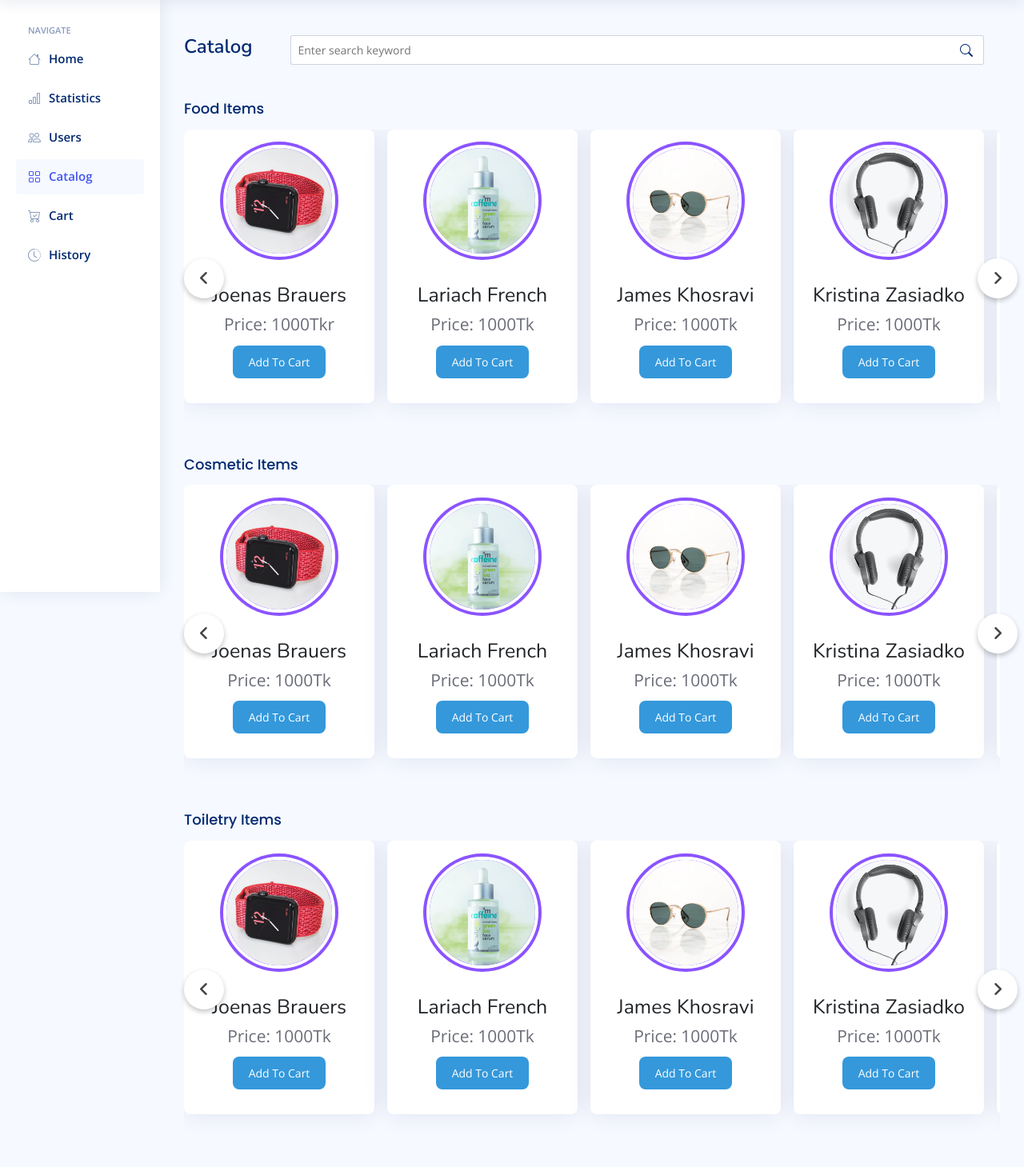
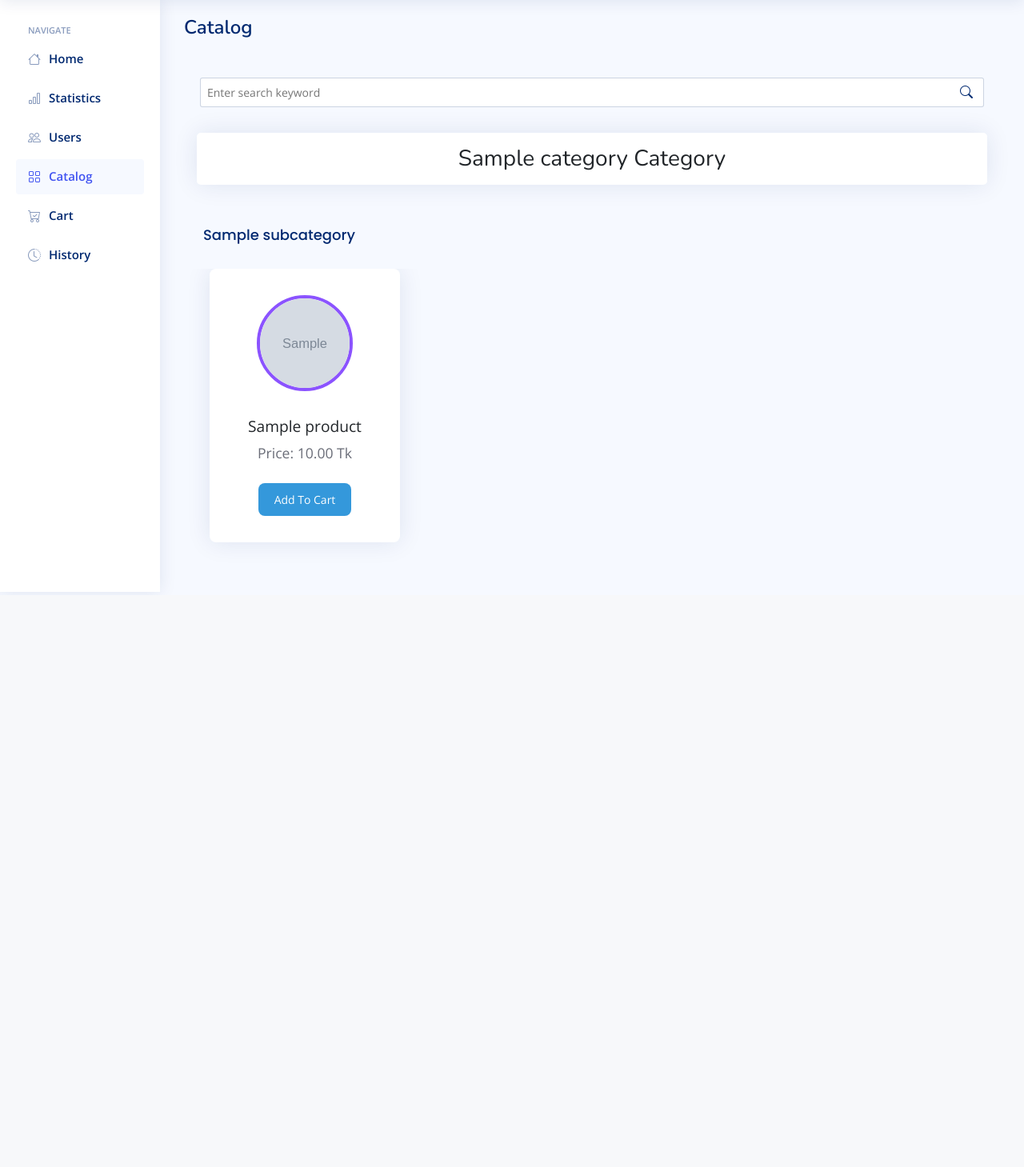
Before and after one commit to Mahdi3M/Canteen_Management, a Django app: page /customer_catalog/ in a window 1280 px wide. Shown: the part 60-1519 px from the top of the page at 80% size. After the commit the page ends 801 px from the top, so only its background shows below. Run offline with Django 4.2, Linux system fonts and the light colour scheme; a user stored in the database is signed in; tables that the repository leaves empty hold one stand-in row (values such as "Sample post"); grey boxes marked "Sample" are stand-in pictures; some libraries are stand-ins or nearby versions.

Commit message:
Showing Products in Catalog complete

```diff
--- a/Canteen/templates/Canteen/catalog.html
+++ b/Canteen/templates/Canteen/catalog.html
@@ -10,14 +10,8 @@
 
 {% block main %}
 <main id="main" class="main">
-    <div class="pagetitle my-4 d-flex">
+  <div class="pagetitle">
     <h1>Catalog</h1>
-      <div class="search-bar flex-fill ps-5">
-        <form class="search-form d-flex align-items-center" method="POST" action="#">
-          <input type="text" name="query" placeholder="Enter search keyword" title="Enter search keyword">
-          <button type="submit" title="Search"><i class="bi bi-search"></i></button>
-        </form>
-      </div><!-- End Search Bar -->
     {% comment %} <nav>
       <ol class="breadcrumb">
         <li class="breadcrumb-item"><a href="index.html">{Customer Name}</a></li>
@@ -25,140 +19,42 @@
       </ol>
     </nav> {% endcomment %}
   </div><!-- End Page Title -->
+  <div class="search-bar flex-fill mt-5">
+    <form class="search-form d-flex align-items-center" method="POST" action="#">
+      <input type="text" name="query" placeholder="Enter search keyword" title="Enter search keyword">
+      <button type="submit" title="Search"><i class="bi bi-search"></i></button>
+    </form>
+  </div><!-- End Search Bar -->
 
 
   <div class="wrapper-container">
-    <h3 class="card-title">Food Items </h3>
+    {% for category in categories %}
+    <div class="cards p-3">
+      <h3 class="card text-center my-3 p-3">{{ category.name }} Category</h3>
+    </div>
+      {% for subcategory in subcategories %}
+      {% if subcategory.category.id == category.id %}
+        <h3 class="card-title mb-3 ps-4">{{ subcategory.name }}</h3>
         <div class="wrapper" id="wrapper 1">
           <ul class="carousel">
+            {% for product in products %}
+            {% if product.subcategory.id == subcategory.id %}
               <li class="card">
-          <div class="img"><img src={% static 'assets/img/product-1.jpg' %} alt="img" draggable="false"></div>
-          <h2>Blanche Pearson</h2>
-          <span>Price: 1000Tk</span>
-          <button>Add To Cart</button>
+                <div class="img"><img src={{ product.image.url }} alt="img" draggable="false"></div>
+                <p class="text-center">{{ product.name }}</p>
+                <span>Price: {{ product.selling_price }} Tk</span>
+                <button id="{{ product.id }}" class="mt-4">Add To Cart</button>
               </li>
-        <li class="card">
-          <div class="img"><img src={% static 'assets/img/product-2.jpg' %} alt="img" draggable="false"></div>
-          <h2>Joenas Brauers</h2>
-          <span>Price: 1000Tkr</span>
-          <button>Add To Cart</button>
-        </li>
-        <li class="card">
-          <div class="img"><img src={% static 'assets/img/product-3.jpg' %} alt="img" draggable="false"></div>
-          <h2>Lariach French</h2>
-          <span>Price: 1000Tk</span>
-          <button>Add To Cart</button>
-        </li>
-        <li class="card">
-          <div class="img"><img src={% static 'assets/img/product-4.jpg' %} alt="img" draggable="false"></div>
-          <h2>James Khosravi</h2>
-          <span>Price: 1000Tk</span>
-          <button>Add To Cart</button>
-        </li>
-        <li class="card">
-          <div class="img"><img src={% static 'assets/img/product-5.jpg' %} alt="img" draggable="false"></div>
-          <h2>Kristina Zasiadko</h2>
-          <span>Price: 1000Tk</span>
-          <button>Add To Cart</button>
-        </li>
-        <li class="card">
-          <div class="img"><img src={% static 'assets/img/product-6.jpg' %} alt="img" draggable="false"></div>
-          <h2>Donald Horton</h2>
-          <span>Price: 1000Tk</span>
-          <button>Add To Cart</button>
-        </li>
+            {% endif %}
+            {% endfor %}
           </ul>
           <i id="left" class="fa-solid fa-angle-left"></i>
           <i id="right" class="fa-solid fa-angle-right"></i>
         </div>
+      {% endif %}
+      {% endfor %}
+    {% endfor %}
 
-    <h3 class="card-title">Cosmetic Items </h3>
-    <div class="wrapper" id="wrapper 2">
-        <ul class="carousel">
-          <li class="card">
-            <div class="img"><img src={% static 'assets/img/product-1.jpg' %} alt="img" draggable="false"></div>
-            <h2>Blanche Pearson</h2>
-            <span>Price: 1000Tk</span>
-            <button>Add To Cart</button>
-          </li>
-          <li class="card">
-            <div class="img"><img src={% static 'assets/img/product-2.jpg' %} alt="img" draggable="false"></div>
-            <h2>Joenas Brauers</h2>
-            <span>Price: 1000Tk</span>
-            <button>Add To Cart</button>
-          </li>
-          <li class="card">
-            <div class="img"><img src={% static 'assets/img/product-3.jpg' %} alt="img" draggable="false"></div>
-            <h2>Lariach French</h2>
-            <span>Price: 1000Tk</span>
-            <button>Add To Cart</button>
-          </li>
-          <li class="card">
-            <div class="img"><img src={% static 'assets/img/product-4.jpg' %} alt="img" draggable="false"></div>
-            <h2>James Khosravi</h2>
-            <span>Price: 1000Tk</span>
-            <button>Add To Cart</button>
-          </li>
-          <li class="card">
-            <div class="img"><img src={% static 'assets/img/product-5.jpg' %} alt="img" draggable="false"></div>
-            <h2>Kristina Zasiadko</h2>
-            <span>Price: 1000Tk</span>
-            <button>Add To Cart</button>
-          </li>
-          <li class="card">
-            <div class="img"><img src={% static 'assets/img/product-6.jpg' %} alt="img" draggable="false"></div>
-            <h2>Donald Horton</h2>
-            <span>Price: 1000Tk</span>
-            <button>Add To Cart</button>
-          </li>
-        </ul>
-        <i id="left" class="fa-solid fa-angle-left"></i>
-        <i id="right" class="fa-solid fa-angle-right"></i>
-    </div>
-
-    <h3 class="card-title">Toiletry Items </h3>
-    <div class="wrapper" id="wrapper 3">
-        <ul class="carousel">
-          <li class="card">
-            <div class="img"><img src={% static 'assets/img/product-1.jpg' %} alt="img" draggable="false"></div>
-            <h2>Blanche Pearson</h2>
-            <span>Price: 1000Tk</span>
-            <button>Add To Cart</button>
-          </li>
-          <li class="card">
-            <div class="img"><img src={% static 'assets/img/product-2.jpg' %} alt="img" draggable="false"></div>
-            <h2>Joenas Brauers</h2>
-            <span>Price: 1000Tk</span>
-            <button>Add To Cart</button>
-          </li>
-          <li class="card">
-            <div class="img"><img src={% static 'assets/img/product-3.jpg' %} alt="img" draggable="false"></div>
-            <h2>Lariach French</h2>
-            <span>Price: 1000Tk</span>
-            <button>Add To Cart</button>
-          </li>
-          <li class="card">
-            <div class="img"><img src={% static 'assets/img/product-4.jpg' %} alt="img" draggable="false"></div>
-            <h2>James Khosravi</h2>
-            <span>Price: 1000Tk</span>
-            <button>Add To Cart</button>
-          </li>
-          <li class="card">
-            <div class="img"><img src={% static 'assets/img/product-5.jpg' %} alt="img" draggable="false"></div>
-            <h2>Kristina Zasiadko</h2>
-            <span>Price: 1000Tk</span>
-            <button>Add To Cart</button>
-          </li>
-          <li class="card">
-            <div class="img"><img src={% static 'assets/img/product-6.jpg' %} alt="img" draggable="false"></div>
-            <h2>Donald Horton</h2>
-            <span>Price: 1000Tk</span>
-            <button>Add To Cart</button>
-          </li>
-        </ul>
-        <i id="left" class="fa-solid fa-angle-left"></i>
-        <i id="right" class="fa-solid fa-angle-right"></i>
-    </div>
   </div>
 </main>
 {% endblock main %}
--- a/Canteen/views.py
+++ b/Canteen/views.py
@@ -118,7 +118,13 @@ def contact(request):
 
 @login_required(redirect_field_name='next', login_url="Canteen:signin")
 def customer_catalog(request):
-    return render(request, "Canteen/catalog.html")
+    context = {}
+
+    context["categories"] = Category.objects.all()
+    context["subcategories"] = Subcategory.objects.all()
+    context["products"] = Product.objects.all()
+
+    return render(request, "Canteen/catalog.html", context)
 
 
 
@@ -165,7 +171,8 @@ def nco_inventory(request):
         new_Product.stock_quantity = amount
 
         if category:
-            new_Product.category = Category.objects.get(name = category)
+            new_Category = Category.objects.get(name = category)
+            new_Product.category = new_Category
         else:
             new_Category = Category(name = new_category)
             new_Category.save()
@@ -177,7 +184,6 @@ def nco_inventory(request):
             new_Subcategory = Subcategory(name = new_subcategory, category = new_Category)
             new_Subcategory.save()
             new_Product.subcategory = new_Subcategory
-        print(image_file)
         new_Product.save()
 
     context = {}
--- a/static/assets/css/carousel.css
+++ b/static/assets/css/carousel.css
@@ -38,10 +38,10 @@
   transform: translateY(-50%) scale(0.85);
 }
 .wrapper i:first-child{
-  left: -22px;
+  left: 0;
 }
 .wrapper i:last-child{
-  right: -22px;
+  right: 0;
 }
 .wrapper .carousel{
   display: grid;
@@ -79,31 +79,31 @@
   list-style: none;
   background: #fff;
   cursor: pointer;
-  padding-bottom: 15px;
   flex-direction: column;
   border-radius: 8px;
 }
 .carousel .card .img {
-  background: #8B53FF;
-  height: 148px;
-  width: 148px;
-  border-radius: 50%;
+  position: relative; /* To position the image inside the container */
+  overflow: hidden; /* Hide any overflow from the image */
+  height: 120px;
+  width: 120px;
 }
 .card .img img {
-  width: 140px;
-  height: 140px;
+  width: 100%;
+  height: 100%;
   border-radius: 50%;
   object-fit: cover;
-  border: 4px solid #fff;
+  border: 4px solid #8B53FF;
 }
-.carousel .card h2 {
+.carousel .card p {
   font-weight: 500;
-  font-size: 1.56rem;
+  font-size: 1.2rem;
   margin: 30px 0 5px;
+  word-wrap: break-word;
 }
 .carousel .card span {
   color: #6A6D78;
-  font-size: 1.31rem;
+  font-size: 1.1rem;
 }
 
 .card button {
--- a/static/assets/js/carousel.js
+++ b/static/assets/js/carousel.js
@@ -15,6 +15,7 @@ wrappers.forEach(wrapper => {
 
     let cardPerView = Math.round(carousel.offsetWidth / firstCardWidth);
 
+    if (carouselChildrens.length > cardPerView) {
         carouselChildrens.slice(-cardPerView).reverse().forEach(card => {
             carousel.insertAdjacentHTML("afterbegin", card.outerHTML);
         });
@@ -22,6 +23,15 @@ wrappers.forEach(wrapper => {
         carouselChildrens.slice(0, cardPerView).forEach(card => {
             carousel.insertAdjacentHTML("beforeend", card.outerHTML);
         });
+
+        arrowBtns.forEach(btn => {
+            btn.style.display = "block"; // Show the buttons
+        });
+    } else {
+        arrowBtns.forEach(btn => {
+            btn.style.display = "none"; // Hide the buttons
+        });
+    }
 
     carousel.classList.add("no-transition");
     carousel.scrollLeft = carousel.offsetWidth;
```
Lines whose indentation alone changed are shown as unchanged.
